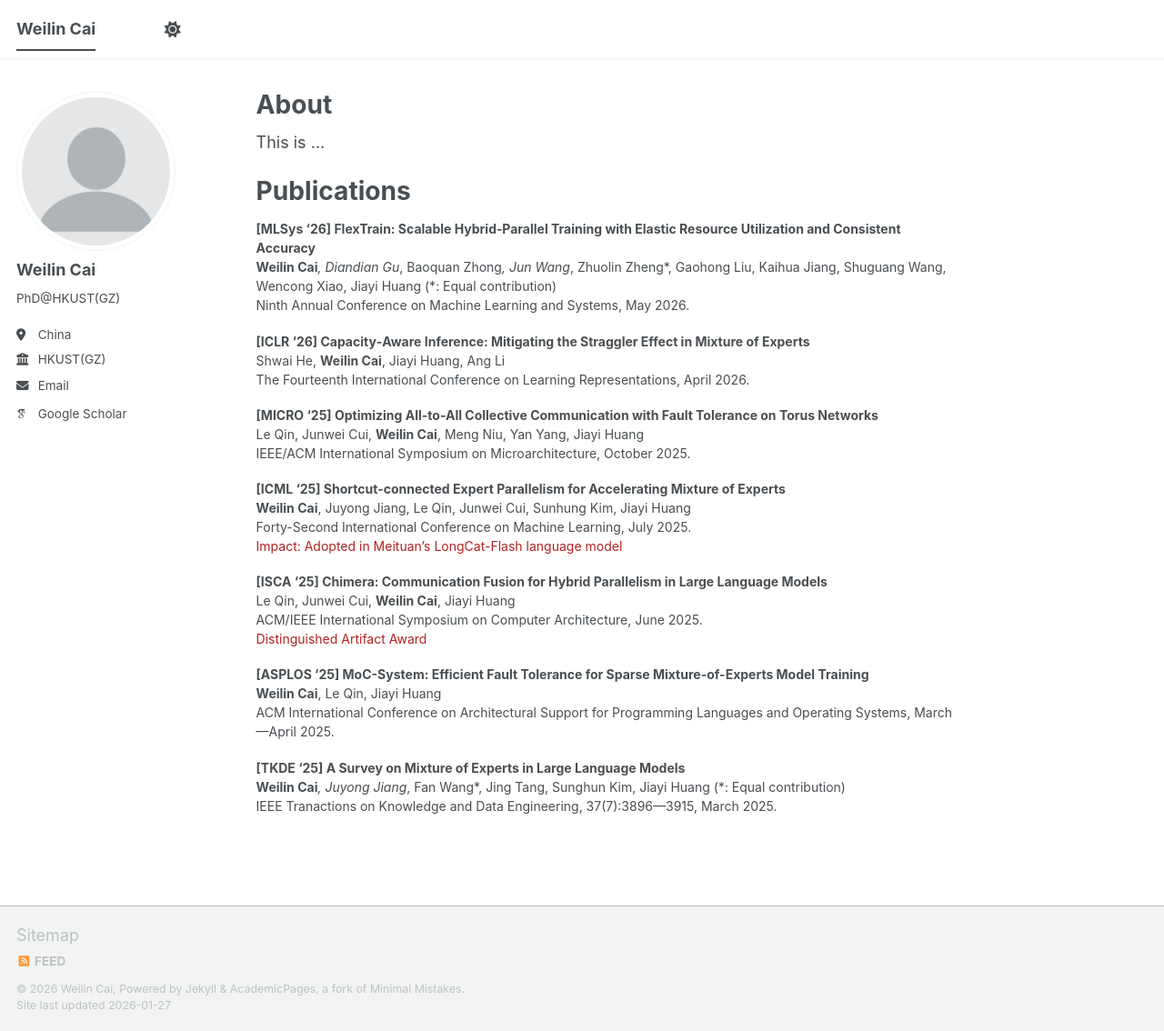
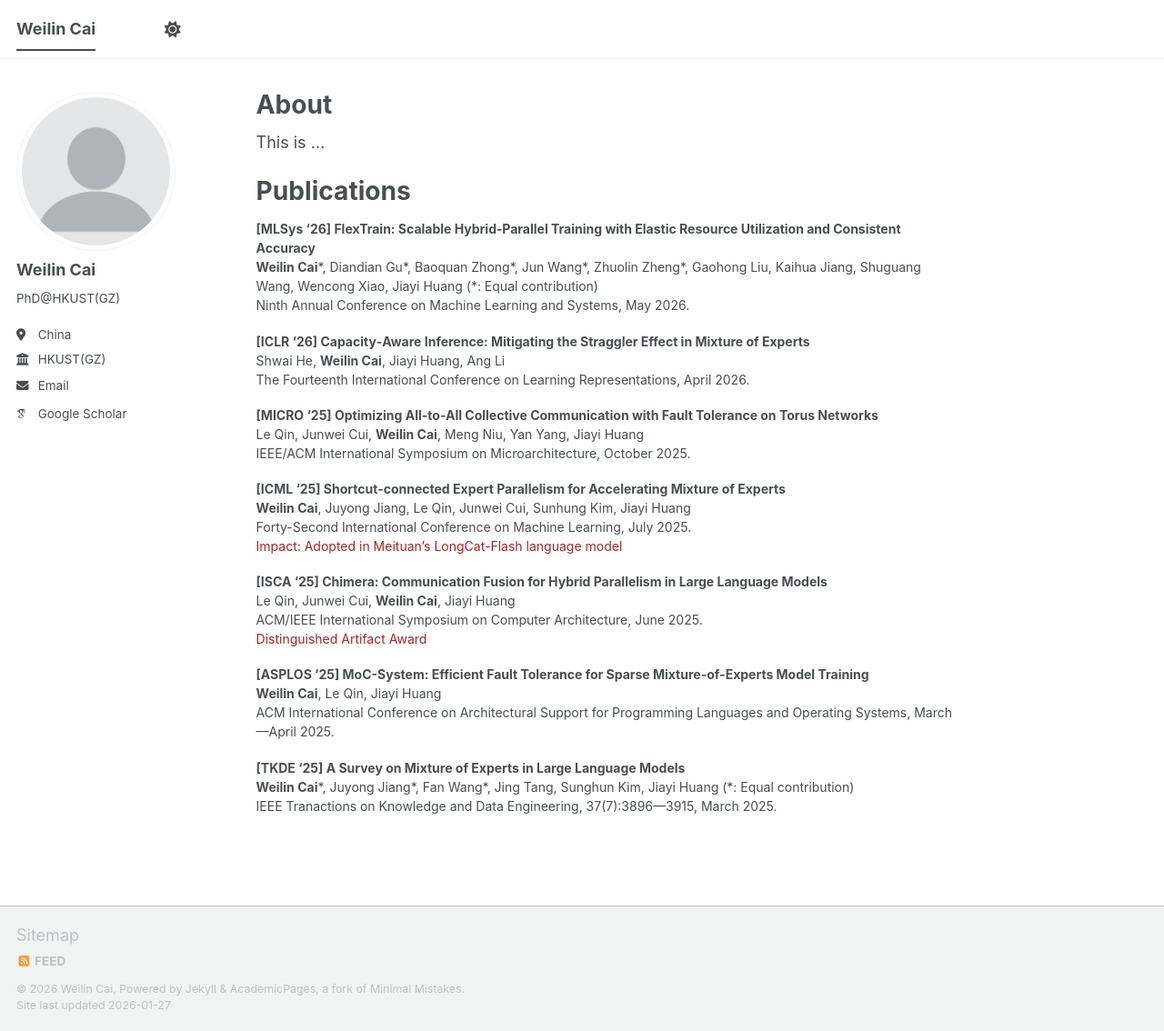
Before and after one commit to withinmiaov/withinmiaov.github.io, a Jekyll site: the page built from _pages/about.md, in a window 1280 px wide and 1134 px high. Shown: the whole window at 91% size. Built offline with Jekyll 4.4.1, drawn with Linux system fonts in a browser that asks for light colours; some web fonts are replaced; a script bundle is joined from its source files by our own code; library files that are not in the unit come from our copies.

```diff
--- a/_pages/about.md
+++ b/_pages/about.md
@@ -15,7 +15,7 @@ Publications
 <div style="font-size: 14px;" markdown="1">
 
 **[MLSys '26] FlexTrain: Scalable Hybrid‑Parallel Training with Elastic Resource Utilization and Consistent Accuracy** <br>
-**Weilin Cai***, Diandian Gu*, Baoquan Zhong*, Jun Wang*, Zhuolin Zheng*, Gaohong Liu, Kaihua Jiang, Shuguang Wang, Wencong Xiao,
+**Weilin Cai**\*, Diandian Gu\*, Baoquan Zhong\*, Jun Wang\*, Zhuolin Zheng\*, Gaohong Liu, Kaihua Jiang, Shuguang Wang, Wencong Xiao,
 Jiayi Huang (\*: Equal contribution) <br>
 Ninth Annual Conference on Machine Learning and Systems, May 2026.
 
@@ -42,7 +42,7 @@ ACM/IEEE International Symposium on Computer Architecture, June 2025. <br>
 ACM International Conference on Architectural Support for Programming Languages and Operating Systems, March—April 2025.
 
 **[TKDE '25] A Survey on Mixture of Experts in Large Language Models** <br>
-**Weilin Cai***, Juyong Jiang*, Fan Wang*, Jing Tang, Sunghun Kim, Jiayi Huang (\*: Equal contribution) <br>
+**Weilin Cai**\*, Juyong Jiang\*, Fan Wang\*, Jing Tang, Sunghun Kim, Jiayi Huang (\*: Equal contribution) <br>
 IEEE Tranactions on Knowledge and Data Engineering, 37(7):3896—3915, March 2025.
 
 
```
